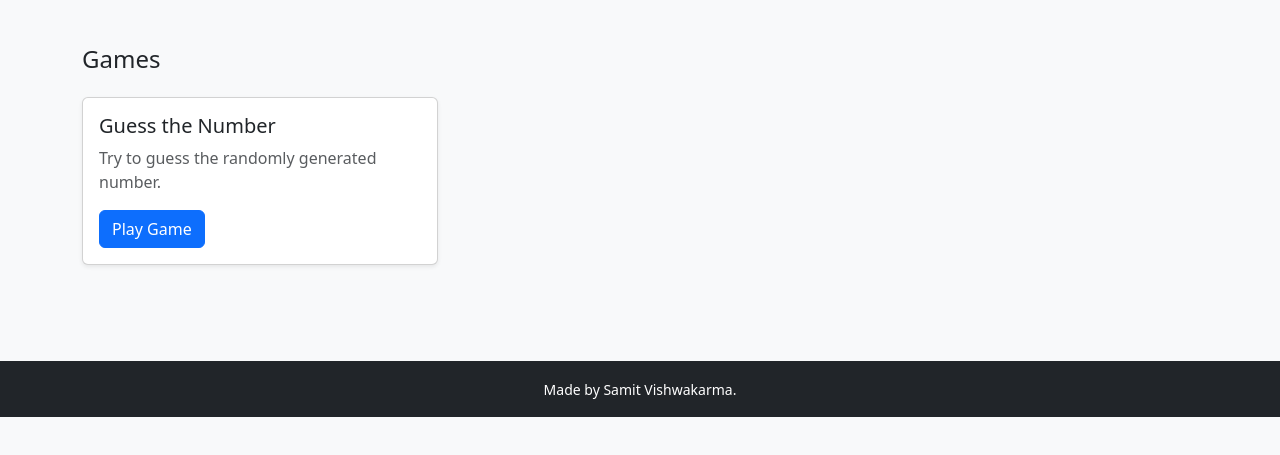
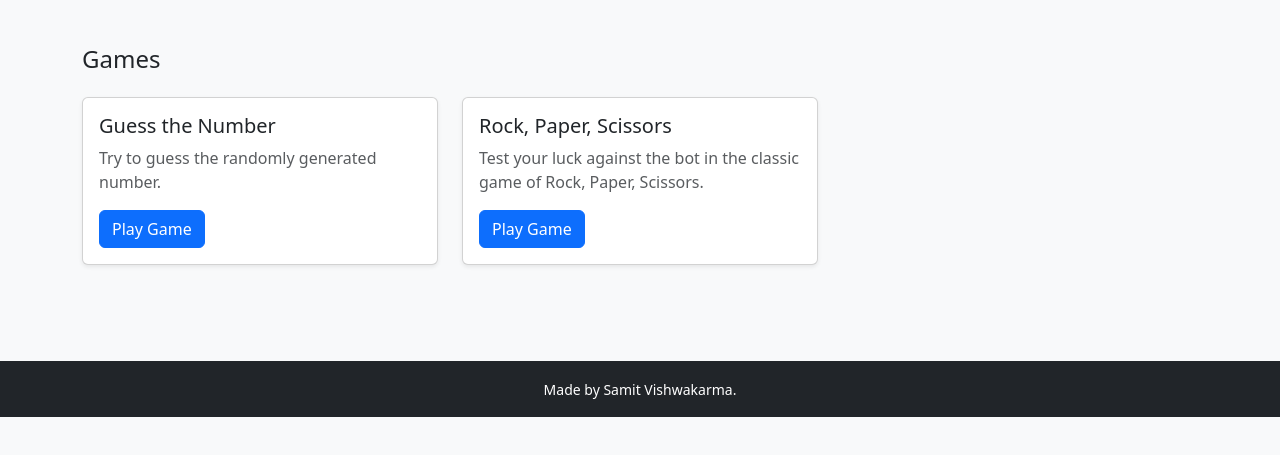
Before and after one commit to samitvishwakarma12/web-games, a plain HTML site: page index.html in a window 1280 px wide. Shown: the part 203-658 px from the top of the page. Drawn offline with nearby package versions, Linux system fonts and the light colour scheme.

Commit message:
Add Rock, Paper, Scissors game to index.html
Added a new game 'Rock, Paper, Scissors' to the games section.

```diff
--- a/index.html
+++ b/index.html
@@ -60,6 +60,28 @@
                     </div>
 
                 </div>
+
+                <div class="col-12 col-md-6 col-lg-4">
+
+                    <div class="card h-100 shadow-sm">
+
+                        <div class="card-body">
+
+                            <h3 class="card-title h5">
+                                Rock, Paper, Scissors
+                            </h3>
+
+                            <p class="card-text text-muted">
+                                Test your luck against the bot in the classic game of Rock, Paper, Scissors.
+                            </p>
+
+                            <a href="./rock-paper-scissors.html" class="btn btn-primary">
+                                Play Game
+                            </a>
+                        </div>
+                    </div>
+
+                </div>
             </div>
 
         </section>
```
